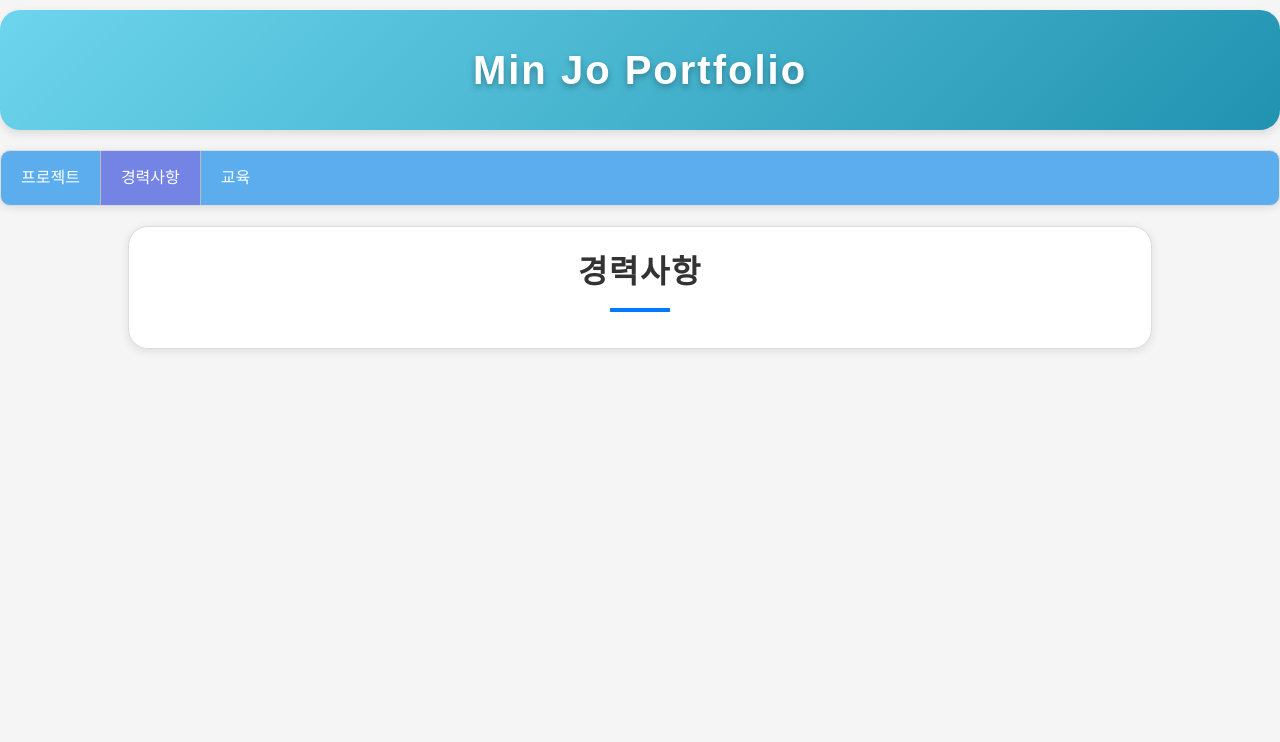
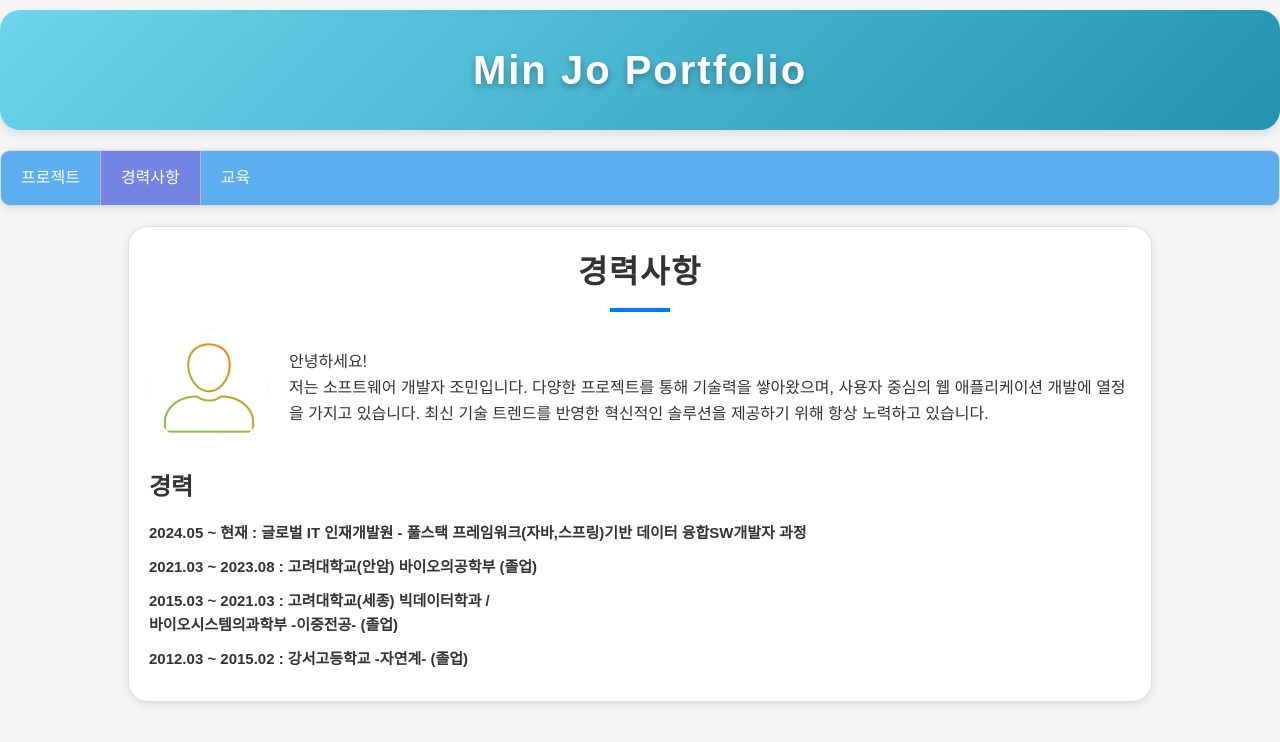
Before and after one commit to andrewjo123/portfolio, a plain HTML site: page index.html in a window 1280 px wide. Both pictures are taken after a click on the link "경력사항". Drawn offline with Linux system fonts and the light colour scheme.

Commit message:
Update index.html

```diff
--- a/index.html
+++ b/index.html
@@ -65,7 +65,7 @@
         }
 
         /* 메뉴 네비바 */
-        ul {
+        #nav ul {
             border: 1px solid #ddd;
             border-radius: 10px;
             list-style-type: none;
@@ -76,16 +76,16 @@
             box-shadow: 0px 2px 8px rgba(0, 0, 0, 0.1);
         }
 
-        li {
+        #nav li {
             float: left;
             border-right: 1px solid #bbb;
         }
 
-        li:last-child {
+        #nav li:last-child {
             border-right: none;
         }
 
-        li a {
+        #nav li a {
             display: block;
             color: #fff;
             text-align: center;
@@ -94,11 +94,11 @@
             transition: background-color 0.3s;
         }
 
-        li a:hover:not(.active) {
+        #nav li a:hover:not(.active) {
             background-color: #4a9cd6;
         }
 
-        .active {
+        #nav .active {
             background-color: #7484e4;
         }
 
@@ -149,6 +149,26 @@
             margin-bottom: 0;
         }
 
+        /* 경력사항 */
+        #career {
+            padding: 20px;
+        }
+
+        #career h2 {
+            font-size: 24px;
+            margin-bottom: 15px;
+        }
+
+        #career ul {
+            list-style-type: none;
+            padding-left: 0;
+        }
+
+        #career ul li {
+            margin-bottom: 10px;
+            font-size: 15px;
+            font-weight: bold;
+        }
     </style>
 </head>
 <body>
@@ -224,7 +244,20 @@
 
     <div id="career">
         <h1>경력사항</h1>
-        <!-- 경력사항 내용 -->
+        <div style="display: flex; align-items: center; margin-bottom: 20px;">
+            <img src="img/profile.jpg" alt="Profile Picture" style="width: 120px; height: 120px; border-radius: 50%; margin-right: 20px;">
+            <p style="flex: 1;">
+                안녕하세요!<br> 저는 소프트웨어 개발자 조민입니다. 다양한 프로젝트를 통해 기술력을 쌓아왔으며, 사용자 중심의 웹 애플리케이션 개발에 열정을 가지고 있습니다. 최신 기술 트렌드를 반영한 혁신적인 솔루션을 제공하기 위해 항상 노력하고 있습니다.
+            </p>
+        </div>
+        <h2>경력</h2>
+        <ul>
+            <li>2024.05 ~ 현재 : 글로벌 IT 인재개발원 - 풀스택 프레임워크(자바,스프링)기반 데이터 융합SW개발자 과정</li>
+            <li>2021.03 ~ 2023.08 : 고려대학교(안암) 바이오의공학부 (졸업)</li>
+            <li>2015.03 ~ 2021.03 : 고려대학교(세종) 빅데이터학과 /<br>
+                바이오시스템의과학부 -이중전공- (졸업)</li>
+            <li>2012.03 ~ 2015.02 : 강서고등학교 -자연계- (졸업)</li>
+        </ul>
     </div>
 
     <div id="education">
```
